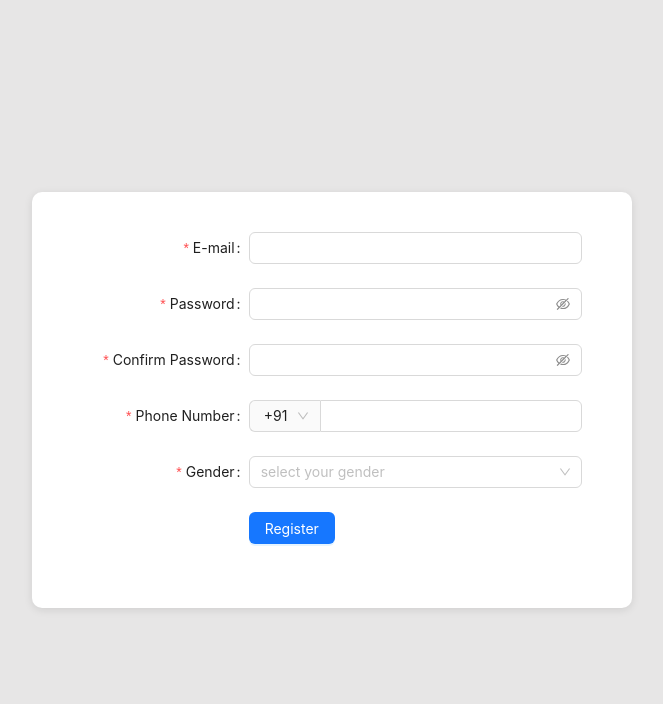
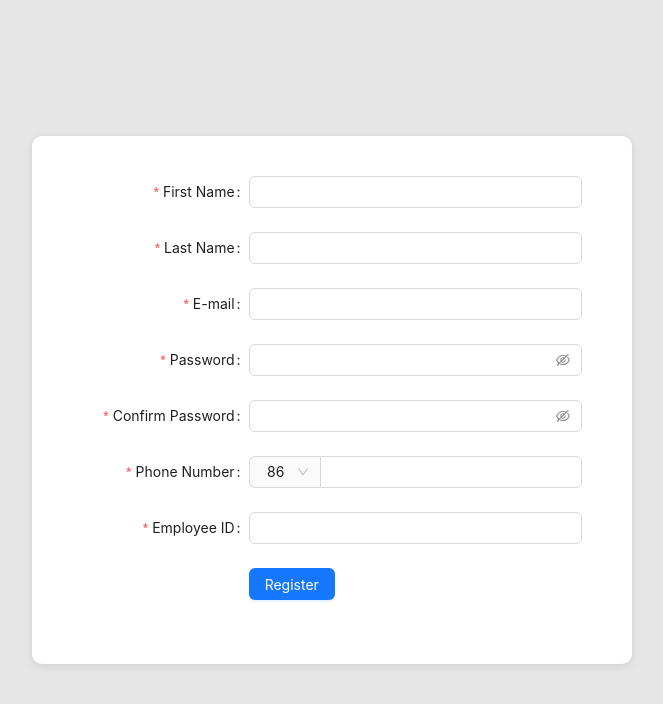
Before and after one commit to Jothika2411/evm-frontend, a React (Create React App) app: page /register in a window 1280 px wide. Shown: the top 704 px of the page, without its empty margins (308-971 px from the left). Built offline with nearby package versions, Linux system fonts and the light colour scheme.

Commit message:
form changes

```diff
--- a/src/App.js
+++ b/src/App.js
@@ -2,7 +2,7 @@ import React from "react";
 import { BrowserRouter as Router, Routes, Route } from "react-router-dom";
 import "./index.css";
 import LoginPage from "./pages/LoginPage";
-import RegisterPage from "./pages/RegisterPage";
+import RegistrationPage from "./pages/RegistrationPage";
 
 const App = () => {
   return (
@@ -10,7 +10,7 @@ const App = () => {
       <div className="app">
         <Routes>
           <Route exact path="/" element={<LoginPage />} />
-          <Route path="/register" element={<RegisterPage />} />
+          <Route path="/register" element={<RegistrationPage />} />
         </Routes>
       </div>
     </Router>
--- a/src/index.css
+++ b/src/index.css
@@ -23,12 +23,13 @@ body {
 }
 
 .form-label {
+  width: 100%;
   display: inline-block;
+  font-weight: 800;
 }
 
 .custom-input {
-  width: 100%;
-  resize: vertical;
+  padding: 6px;
 }
 
 .custom-button {
@@ -59,23 +60,3 @@ body {
   border-radius: 10px;
   box-shadow: 0 2px 8px rgba(0, 0, 0, 0.1);
 }
-
-.form-item {
-  margin-bottom: 20px;
-}
-
-.custom-input {
-  width: 100%;
-}
-
-.register-form-button {
-  width: 100%;
-  background-color: #1890ff;
-  border-color: #1890ff;
-  color: white;
-}
-
-.register-form-button:hover {
-  background-color: #40a9ff;
-  border-color: #40a9ff;
-}
--- a/src/pages/LoginPage.js
+++ b/src/pages/LoginPage.js
@@ -1,59 +1,56 @@
-import React from "react";
-import { Form, Input, Button } from "antd";
-
-const LoginPage = () => {
-  const [form] = Form.useForm();
-
+import React from 'react';
+import { LockOutlined, UserOutlined } from '@ant-design/icons';
+import { Button, Checkbox, Form, Input } from 'antd';
+const App = () => {
   const onFinish = (values) => {
-    console.log("Form Values", values);
+    console.log('Received values of form: ', values);
   };
-
   return (
-    <div className="login-page">
+    <div className='login-page'>
     <Form
+      name="normal_login"
       className="login-form"
-        form={form}
-        name="register"
+      initialValues={{
+        remember: true,
+      }}
       onFinish={onFinish}
-        style={{ maxWidth: 600 }}
     >
       <Form.Item
-          className="form-label"
-          name="email"
-          label="E-mail"
+        name="username"
         rules={[
           {
-              type: "email",
-              message: "The input is not valid E-mail!",
-            },
-            {
             required: true,
-              message: "Please input your E-mail!",
+            message: 'Please input your Username!',
           },
         ]}
       >
-          <Input className="custom-input" />
+        <Input prefix={<UserOutlined className="site-form-item-icon" />} placeholder="Username" />
       </Form.Item>
       <Form.Item
-          className="form-label"
         name="password"
-          label="Password"
         rules={[
           {
             required: true,
-              message: "Please input your password!",
+            message: 'Please input your Password!',
           },
         ]}
-          hasFeedback
       >
-          <Input.Password className="custom-input" />
+        <Input
+          prefix={<LockOutlined className="site-form-item-icon" />}
+          type="password"
+          placeholder="Password"
+        />
+      </Form.Item>
+      <Form.Item>
+        <Form.Item name="remember" valuePropName="checked" noStyle>
+          <Checkbox>Remember me</Checkbox>
         </Form.Item>
 
-        <Form.Item>
         <a className="login-form-forgot" href="">
           Forgot password
         </a>
       </Form.Item>
+
       <Form.Item>
         <Button type="primary" htmlType="submit" className="login-form-button">
           Log in
@@ -64,5 +61,4 @@ const LoginPage = () => {
     </div>
   );
 };
-
-export default LoginPage;
+export default App;
--- a/src/pages/RegisterPage.js
+++ b/src/pages/RegistrationPage.js
@@ -32,12 +32,11 @@ const tailFormItemLayout = {
     },
   },
 };
-const RegisterPage = () => {
+const RegistrationPage = () => {
   const [form] = Form.useForm();
   const onFinish = (values) => {
     console.log("Received values of form: ", values);
   };
-
   const prefixSelector = (
     <Form.Item name="prefix" noStyle>
       <Select
@@ -45,7 +44,7 @@ const RegisterPage = () => {
           width: 70,
         }}
       >
-        <Option value="86">+91</Option>
+        <Option value="91">+91</Option>
         <Option value="87">+87</Option>
       </Select>
     </Form.Item>
@@ -69,6 +68,30 @@ const RegisterPage = () => {
         scrollToFirstError
       >
         <Form.Item
+          name="firstName"
+          label="First Name"
+          rules={[
+            {
+              required: true,
+              message: "Please input your First Name!",
+            },
+          ]}
+        >
+          <Input />
+        </Form.Item>
+        <Form.Item
+          name="lastName"
+          label="Last Name"
+          rules={[
+            {
+              required: true,
+              message: "Please input your Last Name!",
+            },
+          ]}
+        >
+          <Input />
+        </Form.Item>
+        <Form.Item
           name="email"
           label="E-mail"
           rules={[
@@ -82,9 +105,8 @@ const RegisterPage = () => {
             },
           ]}
         >
-          <Input className="custom-input" />
+          <Input />
         </Form.Item>
-
         <Form.Item
           name="password"
           label="Password"
@@ -96,9 +118,8 @@ const RegisterPage = () => {
           ]}
           hasFeedback
         >
-          <Input.Password className="custom-input" />
+          <Input.Password />
         </Form.Item>
-
         <Form.Item
           name="confirm"
           label="Confirm Password"
@@ -121,9 +142,8 @@ const RegisterPage = () => {
             }),
           ]}
         >
-          <Input.Password className="custom-input" />
+          <Input.Password />
         </Form.Item>
-
         <Form.Item
           name="phone"
           label="Phone Number"
@@ -135,31 +155,25 @@ const RegisterPage = () => {
           ]}
         >
           <Input
-            className="custom-input"
             addonBefore={prefixSelector}
             style={{
               width: "100%",
             }}
           />
         </Form.Item>
-
         <Form.Item
-          name="gender"
-          label="Gender"
+          name="employeeID"
+          label="Employee ID"
           rules={[
             {
               required: true,
-              message: "Please select gender!",
+              message: "Please input your Employee ID!",
             },
           ]}
         >
-          <Select placeholder="select your gender">
-            <Option value="male">Male</Option>
-            <Option value="female">Female</Option>
-            <Option value="other">Other</Option>
-          </Select>
+          <Input
+          />
         </Form.Item>
-
         <Form.Item {...tailFormItemLayout}>
           <Button type="primary" htmlType="submit">
             Register
@@ -169,4 +183,4 @@ const RegisterPage = () => {
     </div>
   );
 };
-export default RegisterPage;
+export default RegistrationPage;
```
Lines whose indentation alone changed are shown as unchanged.
